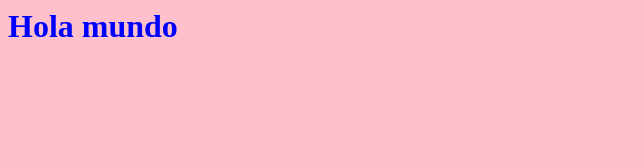
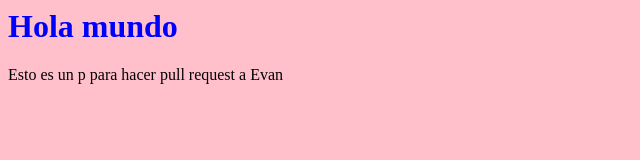
Before and after one commit to EvanSilva/-Contornos-Ejercicio-4.9, a plain HTML site: page index.html in a window 1280 px wide. Shown: the whole page, without its empty margins (0-640 px from the left). Drawn offline with Linux system fonts and the light colour scheme.

Commit message:
feat(index.html): añadir p

```diff
--- a/index.html
+++ b/index.html
@@ -4,5 +4,6 @@
 </head>
 <body>
 <h1>Hola mundo</h1>
+<p>Esto es un p para hacer pull request a Evan</p>
 </body>
 </html>
```
